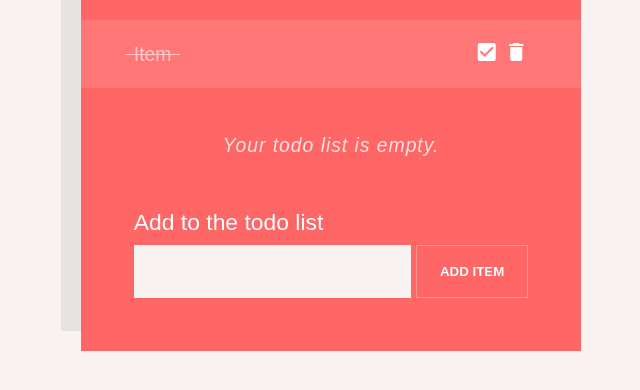
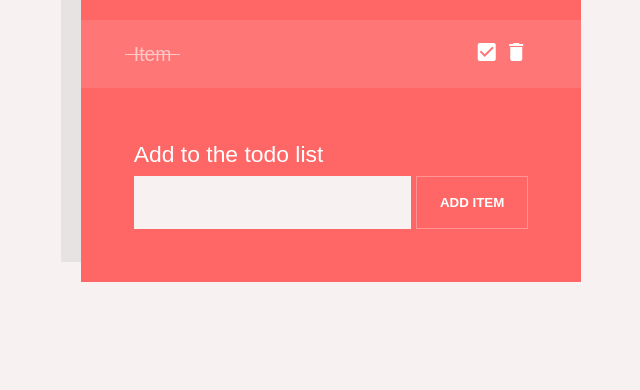
Before and after one commit to Segfaultpng/DOM-Todo, a plain HTML site: page index.html in a window 1280 px wide. Shown: the part 216-606 px from the top of the page, without its empty margins (309-949 px from the left). Drawn offline with Linux system fonts and the light colour scheme.

Commit message:
todo home readme

```diff
--- a/index.html
+++ b/index.html
@@ -41,7 +41,7 @@
                     name="todosort"
                    />
     </div>
-    <p class="emptylist">Your todo list is empty.</p>
+    <!-- <p class="emptylist">Your todo list is empty.</p> -->
 
     <form id="newItemForm" name="newItemForm">
       <label for="newitem">Add to the todo list</label>
```
